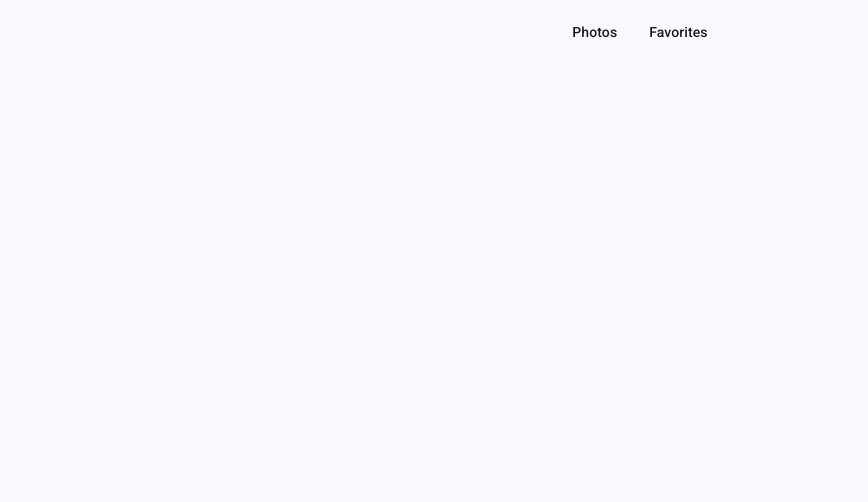
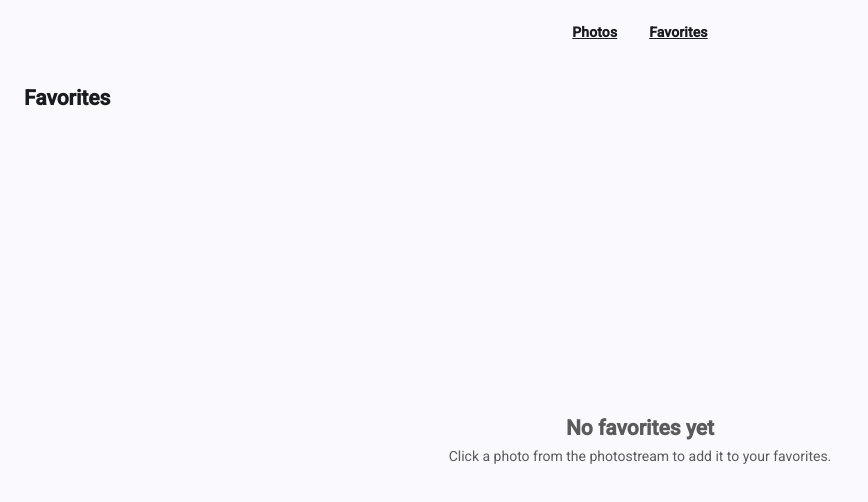
Before and after one commit to mosmic/xm-photo-gallery, an Angular app: page /favorites in a window 1280 px wide. Before the commit this address led to /. Shown: the top 502 px of the page, without its empty margins (0-868 px from the left). Built offline with nearby package versions, Linux system fonts and the light colour scheme.

Commit message:
Implement favorites page

```diff
--- a/src/app/app.routes.ts
+++ b/src/app/app.routes.ts
@@ -8,4 +8,11 @@ export const routes: Routes = [
         (m) => m.PhotosPageComponent,
       ),
   },
+  {
+    path: 'favorites',
+    loadComponent: () =>
+      import('./features/favorites/pages/favorites-page/favorites-page.component').then(
+        (m) => m.FavoritesPageComponent,
+      ),
+  },
 ];
--- /dev/null
+++ b/src/app/features/favorites/pages/favorites-page/favorites-page.component.html
@@ -0,0 +1,22 @@
+<section class="favorites-page">
+  <h1 class="favorites-page__title">Favorites</h1>
+
+  @if (favorites().length === 0) {
+    <div
+      class="favorites-page__empty-state"
+      data-testid="favorites-empty-state"
+    >
+      <h2>No favorites yet</h2>
+      <p>Click a photo from the photostream to add it to your favorites.</p>
+    </div>
+  } @else {
+    <div class="favorites-page__grid">
+      @for (photo of favorites(); track photo.id) {
+        <app-photo-card
+          [photo]="photo"
+          (photoClicked)="openPhotoDetails($event)"
+        />
+      }
+    </div>
+  }
+</section>
--- /dev/null
+++ b/src/app/features/favorites/pages/favorites-page/favorites-page.component.scss
@@ -0,0 +1,34 @@
+.favorites-page {
+    min-height: calc(100vh - 64px);
+    padding: 24px;
+}
+
+.favorites-page__title {
+    margin: 0 0 24px;
+}
+
+.favorites-page__grid {
+    display: grid;
+    grid-template-columns: repeat(auto-fill, 200px);
+    gap: 16px;
+    justify-content: center;
+    align-items: start;
+}
+
+.favorites-page__empty-state {
+    min-height: calc(100vh - 180px);
+    display: flex;
+    flex-direction: column;
+    align-items: center;
+    justify-content: center;
+    text-align: center;
+    color: rgba(0, 0, 0, 0.64);
+
+    h2 {
+        margin: 0 0 8px;
+    }
+
+    p {
+        margin: 0;
+    }
+}
--- /dev/null
+++ b/src/app/features/favorites/pages/favorites-page/favorites-page.component.ts
@@ -0,0 +1,23 @@
+import { Component, inject } from '@angular/core';
+import { Router } from '@angular/router';
+
+import { PhotoCardComponent } from '../../../../shared/components/photo-card/photo-card.component';
+import { Photo } from '../../../../shared/models/photo.model';
+import { FavoritesStorageService } from '../../../../shared/services/favorites-storage.service';
+
+@Component({
+  selector: 'app-favorites-page',
+  imports: [PhotoCardComponent],
+  templateUrl: './favorites-page.component.html',
+  styleUrl: './favorites-page.component.scss',
+})
+export class FavoritesPageComponent {
+  private readonly favoritesStorageService = inject(FavoritesStorageService);
+  private readonly router = inject(Router);
+
+  readonly favorites = this.favoritesStorageService.favorites;
+
+  openPhotoDetails(photo: Photo): void {
+    void this.router.navigate(['/photos', photo.id]);
+  }
+}
--- a/src/app/shared/services/photos.service.ts
+++ b/src/app/shared/services/photos.service.ts
@@ -1,11 +1,13 @@
 import { Injectable } from '@angular/core';
+
 import { Photo } from '../models/photo.model';
 
 @Injectable({
   providedIn: 'root',
 })
 export class PhotosService {
-  private readonly baseUrl = 'https://picsum.photos/200/300';
+  private readonly imageWidth = 200;
+  private readonly imageHeight = 300;
 
   async getPhotos(count = 12): Promise<Photo[]> {
     await this.delay(this.getRandomDelay());
@@ -18,7 +20,7 @@ export class PhotosService {
 
     return {
       id,
-      url: `${this.baseUrl}?random=${id}`,
+      url: `https://picsum.photos/seed/${id}/${this.imageWidth}/${this.imageHeight}`,
     };
   }
 
```
Also changed, not shown: 2 other files (tests, documents, lock files or other folders).
